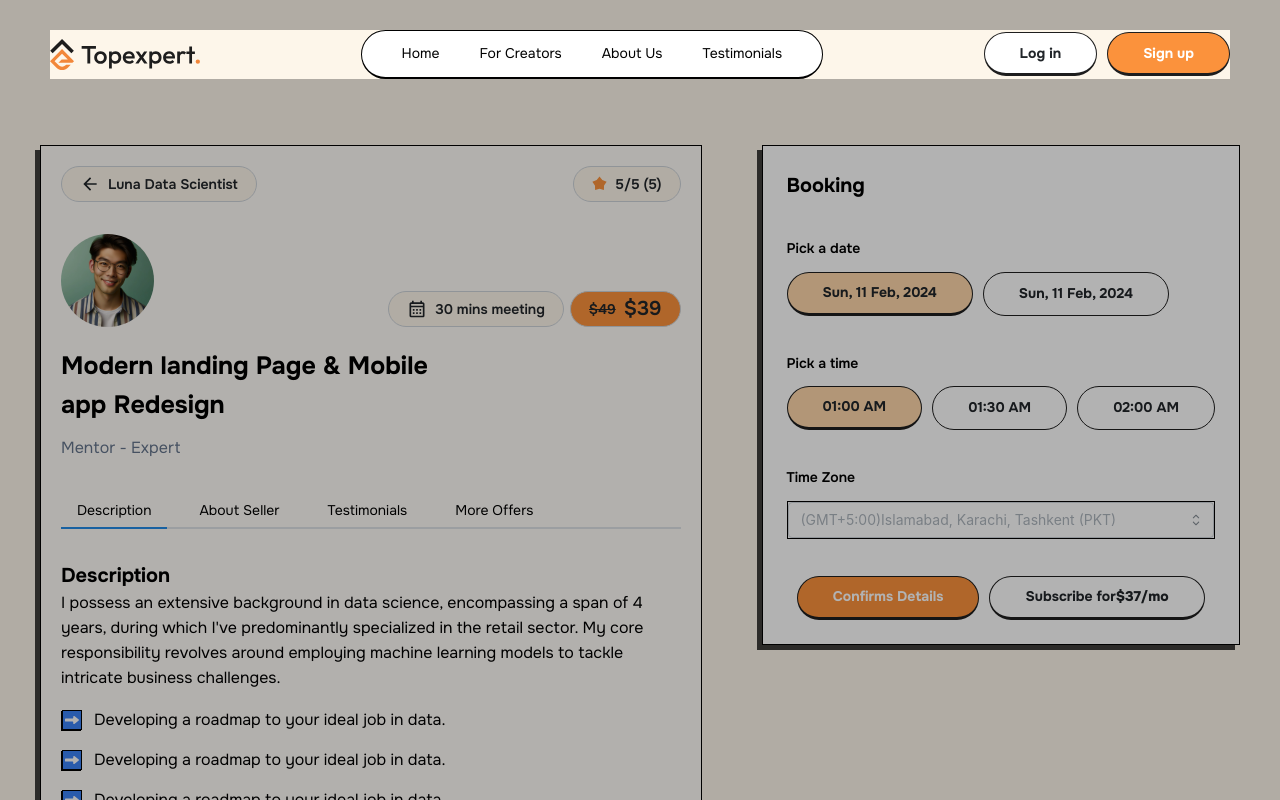
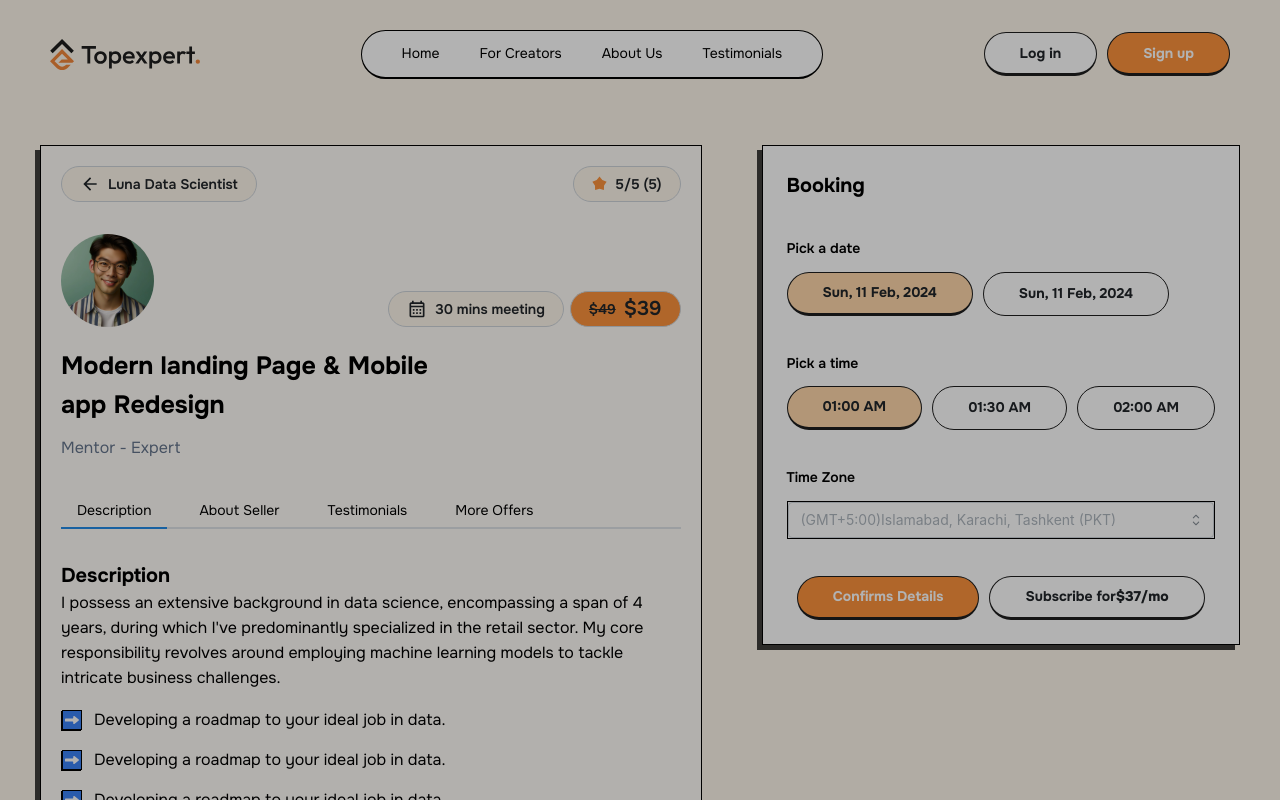
Before and after one commit to ShaYri12/TopExpert, a Next.js app: page /desktopfive in a window 1280 px wide. Both pictures are taken after a click on the button "30 mins meeting". Shown: the top 800 px of the page. Built offline with nearby package versions, Linux system fonts and the light colour scheme.

Commit message:
'header-fix'

```diff
--- a/app/components/HeaderMegaMenu.module.css
+++ b/app/components/HeaderMegaMenu.module.css
@@ -1,6 +1,6 @@
 .header {
   width: 100%;
-  background-color: #fdf6ea;
+  /* background-color: #fdf6ea; */
 }
 
 .dashboardHeader{
--- a/app/desktopfive/page.tsx
+++ b/app/desktopfive/page.tsx
@@ -117,12 +117,12 @@ const Page = () => {
   };
   return (
     <>
-    <div className="relative z-50">
+    <div className="relative z-10">
       <HeaderMegaMenu/>
     </div>
       <div
         className={`${
-          open === true ? "opacity-100 z-10" : "opacity-0"
+          open === true ? "opacity-100 z-50" : "opacity-0"
         } fixed inset-0 bg-black/30 duration-700 transition-opacity `}
       ></div>
 
```
